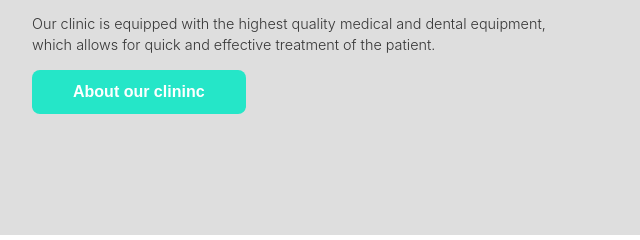
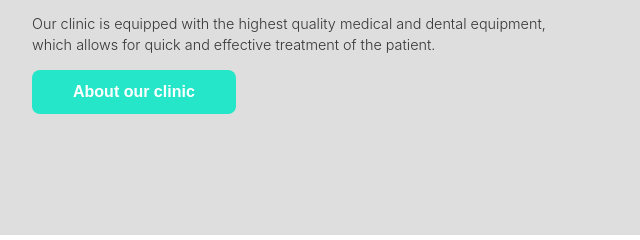
Before and after one commit to AlbinHellman/Inl-mningsuppgift, a plain HTML site: page Inlämningsuppgift/index.html in a window 1280 px wide. Shown: the part 401-641 px from the top of the page, 640-1280 px from the left. Drawn offline with Linux system fonts and the light colour scheme.

Commit message:
Inlämningsuppgiften!

```diff
--- a/Inlämningsuppgift/index.html
+++ b/Inlämningsuppgift/index.html
@@ -56,7 +56,7 @@
 
                 <h1>Modern technologies ensure safety</h1>
                 <p>Our clinic is equipped with the highest quality medical and dental equipment, which allows for quick and effective treatment of the patient. </p>
-                <button class="btn btn-greenish">About our clininc</button>
+                <button class="btn btn-greenish">About our clinic</button>
             </div>
         </div>
     </div>
```
